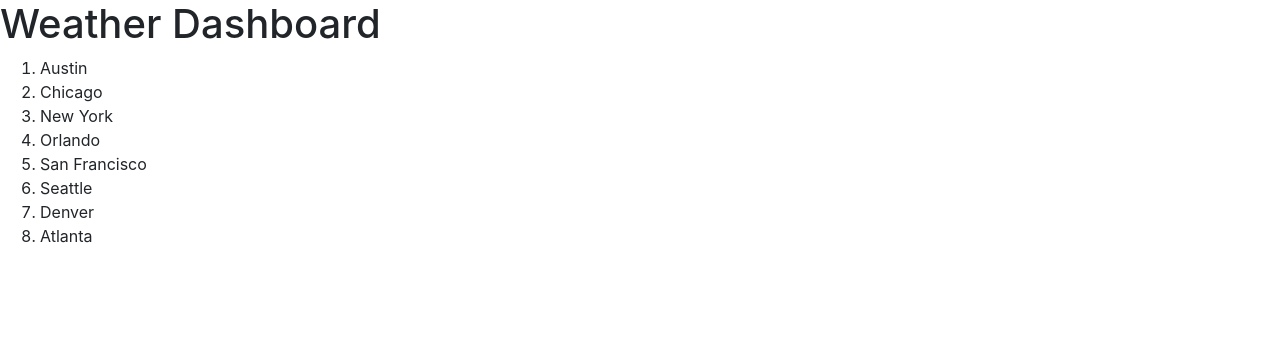
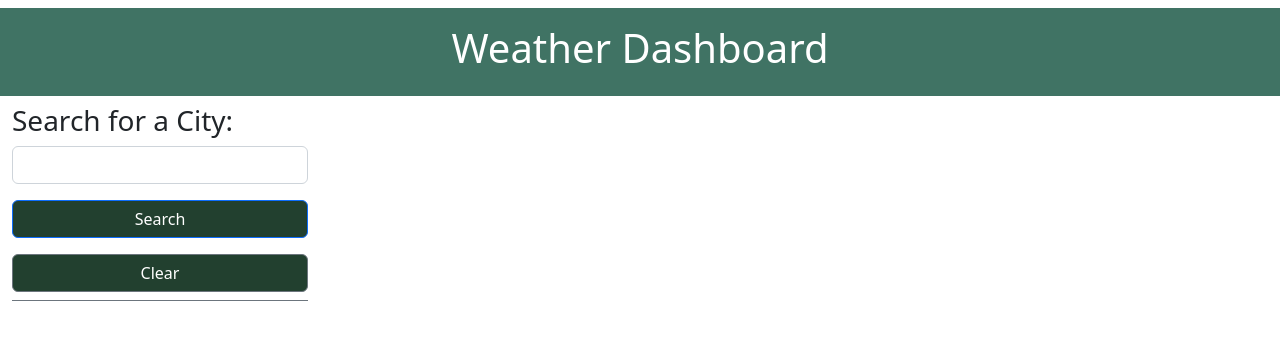
Before and after one commit to LuluKap/Will-I-Stay-Dry, a plain HTML site: page index.html in a window 1280 px wide. Drawn offline with nearby package versions, Linux system fonts and the light colour scheme; files that its build step writes are made by us from their sources.

Commit message:
html should be done

```diff
--- a/index.html
+++ b/index.html
@@ -1,46 +1,54 @@
 <!DOCTYPE html>
-<lang="en">
-    <html>
+<html lang="en">
 
 <head>
     <meta charset="utf-8">
-        <title>Weather Dashboard</title>
-        <link rel="stylesheet" href="https://cdn.jsdelivr.net/npm/bootstrap@4.6.1/dist/css/bootstrap.min.css"
-            integrity="sha384-zCbKRCUGaJDkqS1kPbPd7TveP5iyJE0EjAuZQTgFLD2ylzuqKfdKlfG/eSrtxUkn" crossorigin="anonymous">
-        <link rel="stylesheet" href="../Challenge 6/Assets/style.css">
-        <script src="https://code.jquery.com/jquery-3.6.0.js"></script>
-        <script src="https://code.jquery.com/ui/1.13.1/jquery-ui.js"></script>
-        <script src="https://cdn.jsdelivr.net/npm/jquery@3.5.1/dist/jquery.slim.min.js"
-            integrity="sha384-DfXdz2htPH0lsSSs5nCTpuj/zy4C+OGpamoFVy38MVBnE+IbbVYUew+OrCXaRkfj"
+    <title>Will I Stay Dry</title>
+    <link href="https://cdn.jsdelivr.net/npm/bootstrap@5.2.0-beta1/dist/css/bootstrap.min.css" rel="stylesheet"
+        integrity="sha384-0evHe/X+R7YkIZDRvuzKMRqM+OrBnVFBL6DOitfPri4tjfHxaWutUpFmBp4vmVor" crossorigin="anonymous">
+    <link rel="stylesheet" href="Assets/style.css">
+    <script src="https://cdn.jsdelivr.net/npm/bootstrap@5.2.0-beta1/dist/js/bootstrap.bundle.min.js"
+        integrity="sha384-pprn3073KE6tl6bjs2QrFaJGz5/SUsLqktiwsUTF55Jfv3qYSDhgCecCxMW52nD2"
         crossorigin="anonymous"></script>
-        <script src="https://cdn.jsdelivr.net/npm/bootstrap@4.6.1/dist/js/bootstrap.bundle.min.js"
-            integrity="sha384-fQybjgWLrvvRgtW6bFlB7jaZrFsaBXjsOMm/tB9LTS58ONXgqbR9W8oWht/amnpF"
-            crossorigin="anonymous"></script>
-        <script src="../Challenge 6/Assets/script.js"></script>
+    <link href="./assets/style/style.css" rel="stylesheet">
+    <script type="text/javascript" src="https://cdnjs.cloudflare.com/ajax/libs/moment.js/2.27.0/moment.min.js"></script>
+    <script src="https://code.jquery.com/jquery-3.5.1.min.js"
+        integrity="sha256-9/aliU8dGd2tb6OSsuzixeV4y/faTqgFtohetphbbj0=" crossorigin="anonymous"></script>
 </head>
+
+<body>
     <header>
+        <nav class="navbar">
+            <div class="container-fluid justify-content-center nav">
                 <h1>Weather Dashboard</h1>
+            </div>
+        </nav>
     </header>
     <aside>
-        <!-- <form>
-            <div class="form-group">
-                <label for="searchbar"></label>
-                <input type="search" class="form-control" id="searchbar"placeholder="search">
-            </div>
-            <button type="submit" class="btn btn-primary">Submit</button>
-        </form> -->
-        <div>
-        <ol id="selectable">
-            <li class="ui-widget-content">Austin</li>
-            <li class="ui-widget-content">Chicago</li>
-            <li class="ui-widget-content">New York</li>
-            <li class="ui-widget-content">Orlando</li>
-            <li class="ui-widget-content">San Francisco</li>
-            <li class="ui-widget-content">Seattle</li>
-            <li class="ui-widget-content">Denver</li>
-            <li class="ui-widget-content">Atlanta</li>
-        </ol>
+        <div class="container-fluid">
+            <div class="row">
+                <div class="col col-3">
+                    <form>
+                        <h3 class="text-dark">Search for a City:</h3>
+                        <input class="form-control my-2 text-secondary" type="search" placeholder="" id="search-input">
+                        <button class="btn btn-primary my-2" style="width: 100%" type="submit"
+                            id="search-btn">Search</button>
+                    </form>
+                    <button class="btn btn-outline-secondary my-2" style="width: 100%" type="submit"
+                        id="clear-btn">Clear</button>
+                    <div class="border-top border-secondary" id="past-searches"></div>
                 </div>
     </aside>
+    <main>
+        <div class="col col-9">
+            <div class="row weather-today"></div>
+
+        <div class="row align-items-center" id="forecastTitle"></div>
+            <div class="d-flex flex-row flex-wrap" id="fivedayForecast"></div>
+        </div>
+    </main>
+
+    <script src="Assets/script.js"></script>
+</body>
 
 </html>
```
Lines whose indentation alone changed are shown as unchanged.
